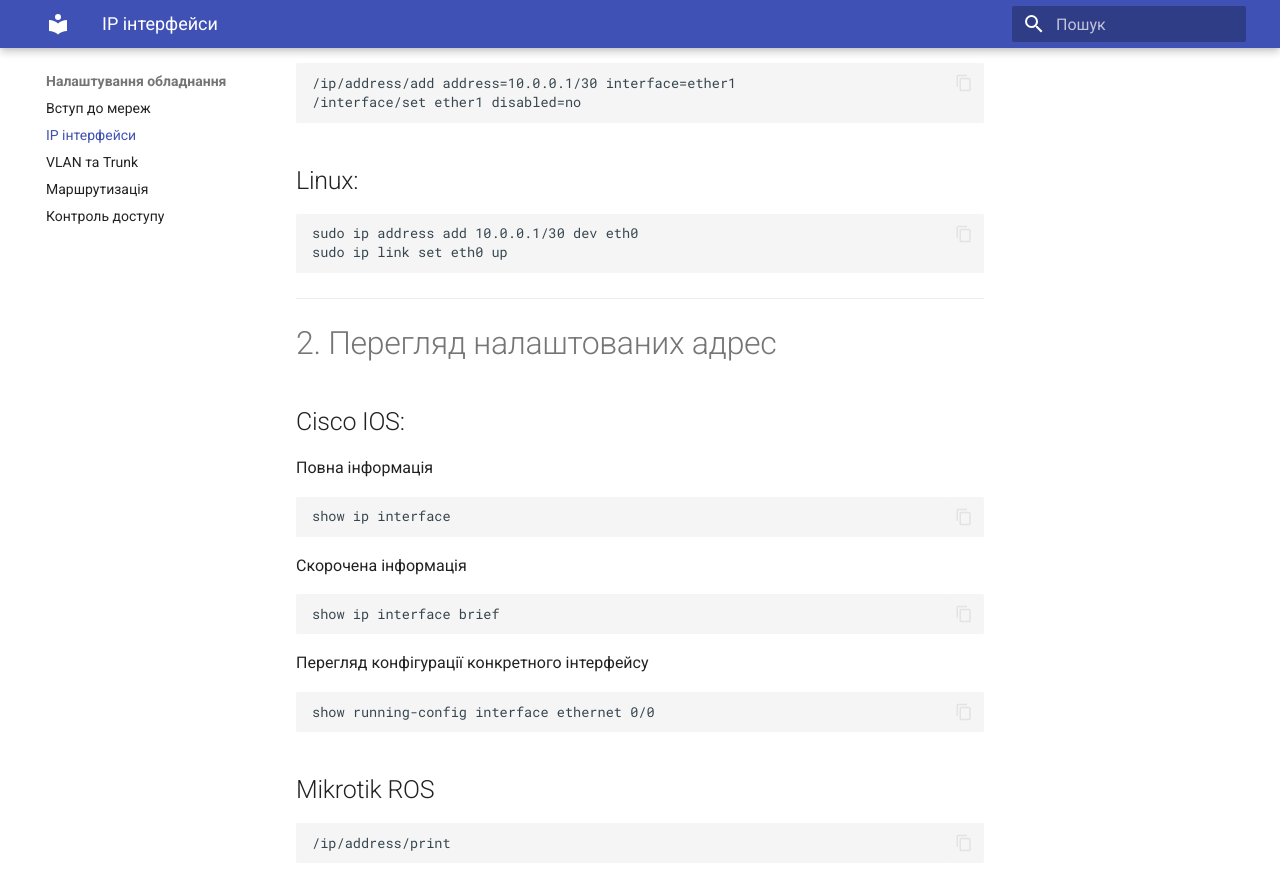
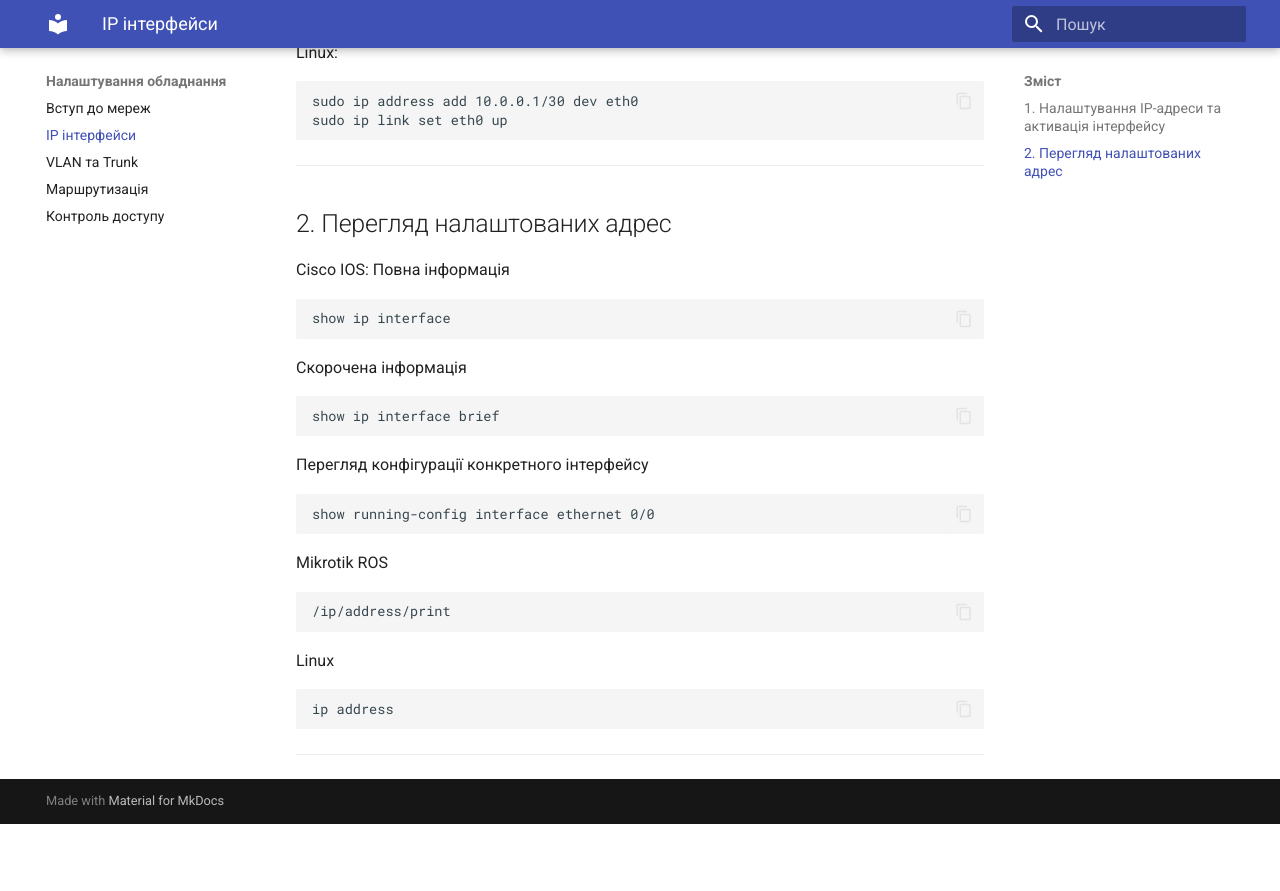
Before and after one commit to left769/21-docs, an MkDocs documentation site: the page built from docs/network-configs/IP-interfaces.md, in a window 1280 px wide and 900 px high, scrolled down 583 px. Shown: the top 891 px of the window. Built offline with MkDocs 1.6.1 and Material for MkDocs 9.7.7, drawn with Linux system fonts in a browser that asks for light colours; after the commit the page ends 1407 px from its top, so only the background shows below that; some of the changed lines change nothing that is shown.

```diff
--- a/docs/network-configs/IP-interfaces.md
+++ b/docs/network-configs/IP-interfaces.md
@@ -4,27 +4,27 @@
 
 ------------------------------------------------------------------------
 
-# 1. Налаштування ІР-адреси та активація інтерфейсу
-## Cisco IOS:
+## 1. Налаштування ІР-адреси та активація інтерфейсу
+Cisco IOS:
 
     interface ethernet 0/0
     ip address 10.0.0.1 255.255.255.252
     no shutdown
 
-## Mikrotik ROS:
+Mikrotik ROS:
 
     /ip/address/add address=10.0.0.1/30 interface=ether1
     /interface/set ether1 disabled=no
 
-## Linux:
+Linux:
 
     sudo ip address add 10.0.0.1/30 dev eth0
     sudo ip link set eth0 up
 
 ------------------------------------------------------------------------
 
-# 2. Перегляд налаштованих адрес
-## Cisco IOS:
+## 2. Перегляд налаштованих адрес
+Cisco IOS:
 Повна інформація
 
     show ip interface
@@ -37,11 +37,11 @@
 
     show running-config interface ethernet 0/0
 
-## Mikrotik ROS
+Mikrotik ROS
 
     /ip/address/print
 
-## Linux
+Linux
 
     ip address
 
```
